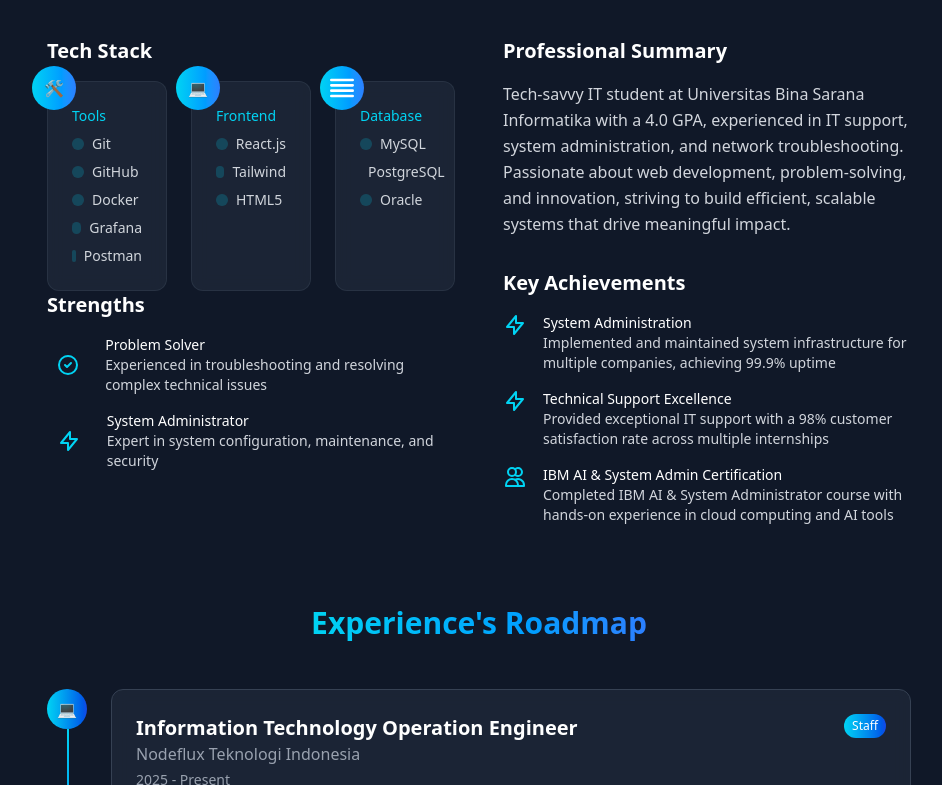
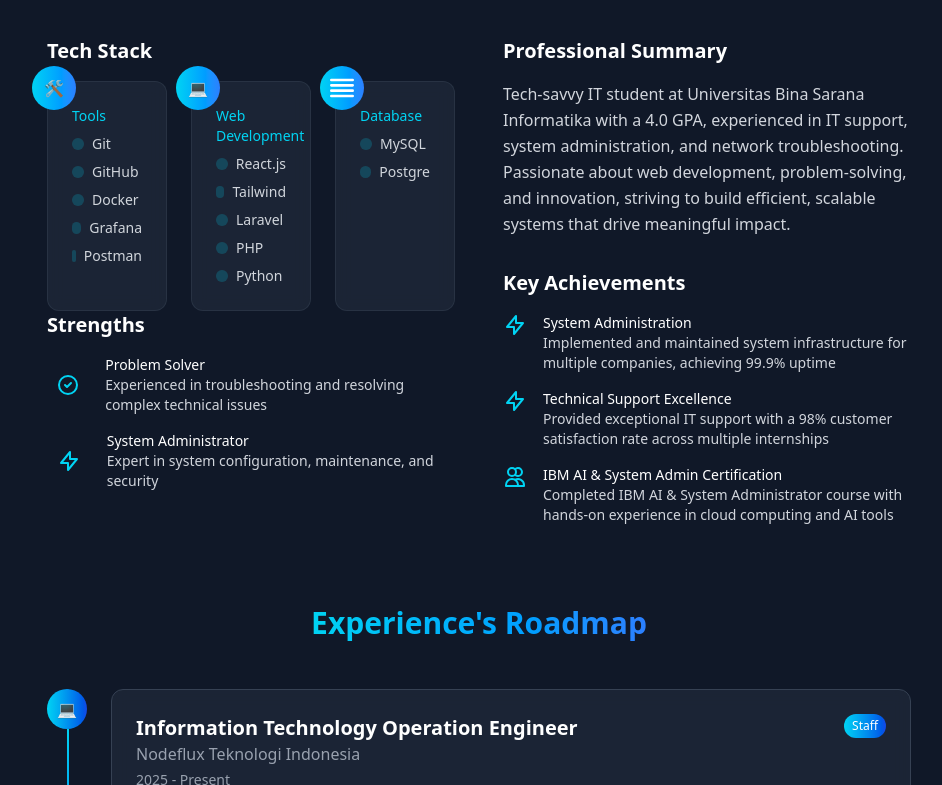
Before and after one commit to Izzudinalqassam/my-porto, a React (Vite) app: page / in a window 1280 px wide. Shown: the part 915-1700 px from the top of the page, without its empty margins (161-1103 px from the left). Built offline with nearby package versions, Linux system fonts and the light colour scheme.

Commit message:
edit-description

```diff
--- a/src/components/Skills.jsx
+++ b/src/components/Skills.jsx
@@ -7,10 +7,11 @@ const skills = [
     id: 1,
     name: "Core Technical Skills",
     items: [
-      "JavaScript/TypeScript",
-      "React.js",
-      "Python",
-      "MySQL/PostgreSQL"
+      "network administrator",
+      "web development",
+      "system administrator",
+      "IT support",
+      "server administrator"
     ],
     icon: "💻"
   },
@@ -21,7 +22,10 @@ const skills = [
       "Git",
       "VS Code",
       "Docker",
-      "Linux"
+      "Linux",
+      "Dbeaver",
+      "Postman",
+      "Laragon"
     ],
     icon: "🛠️"
   },
@@ -32,7 +36,10 @@ const skills = [
       "Problem Solving",
       "Team Collaboration",
       "Time Management",
-      "Continuous Learning"
+      "Continuous Learning",
+      "Communication",
+      "Adaptability",
+      "Critical Thinking"
     ],
     icon: "🎯"
   },
@@ -43,7 +50,10 @@ const skills = [
       "Next.js",
       "Tailwind CSS",
       "AWS Cloud Services",
-      "Kubernetes"
+      "Kubernetes",
+      "Golang",
+      "Kubernetes",
+      "web3",
     ],
     icon: "📚"
   }
--- a/src/components/about.jsx
+++ b/src/components/about.jsx
@@ -10,20 +10,20 @@ const techStack = [
     items: ['Git', 'GitHub', 'Docker', 'Grafana', 'Postman']
   },
   {
-    id: 'frontend',
-    title: 'Frontend',
+    id: 'Web Development',
+    title: 'Web Development',
     icon: '💻',
-    items: ['React.js', 'Tailwind', 'HTML5']
+    items: ['React.js', 'Tailwind', 'Laravel','PHP','Python']
   },
   {
-    id: 'database',
+    id: 'Database',
     title: 'Database',
     icon: (
       <svg className="w-8 h-8 text-white" fill="none" stroke="currentColor" viewBox="0 0 24 24">
         <path strokeLinecap="round" strokeLinejoin="round" strokeWidth={2} d="M4 6h16M4 10h16M4 14h16M4 18h16" />
       </svg>
     ),
-    items: ['MySQL', 'PostgreSQL', 'Oracle']
+    items: ['MySQL', 'Postgre',]
   }
 ];
 
```
